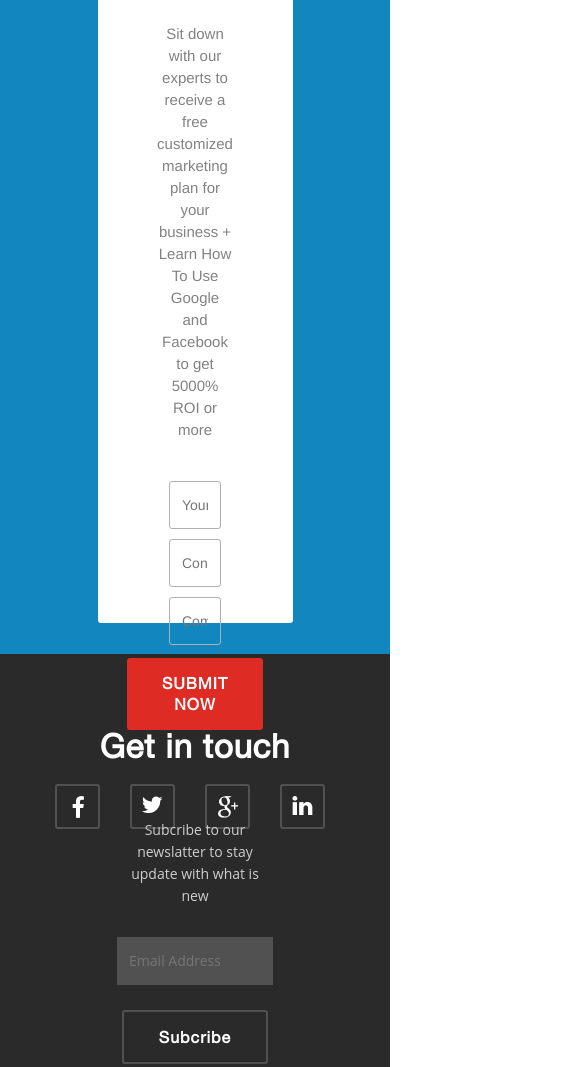
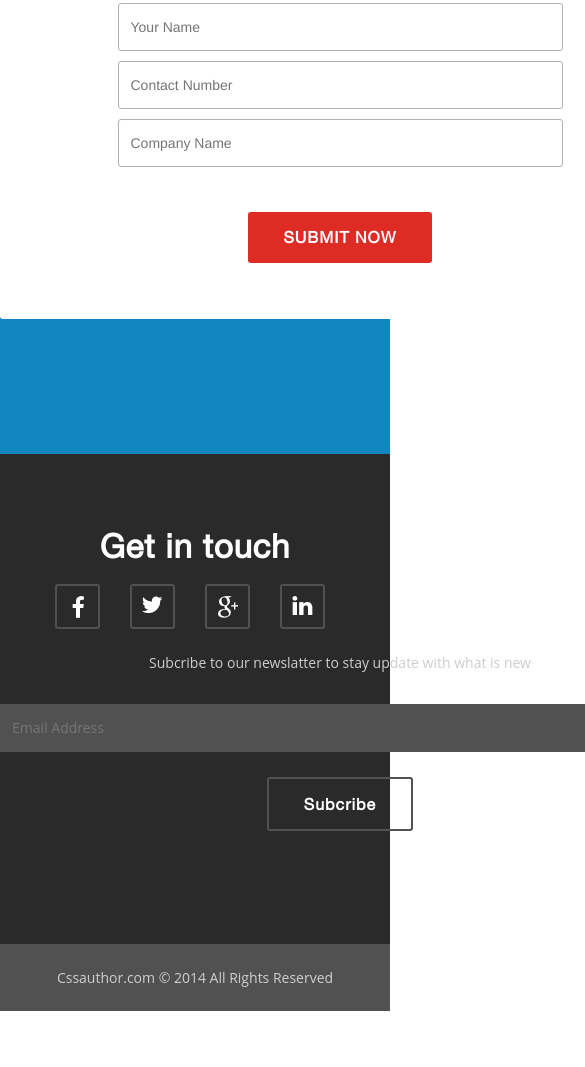
Before and after one commit to Slashxdd/Slashxdd.github.io, a plain HTML site: page index.html in a window 390 px wide. Shown: the part 2816-3883 px from the top of the page, 585 px wide, since content can reach past the window. After the commit the page ends 3827 px from the top, so only its background shows below. Drawn offline with Linux system fonts and the light colour scheme.

Commit message:
Add files via upload

```diff
--- a/main.css
+++ b/main.css
@@ -168,7 +168,7 @@ footer {
 }
 
 .order {
-    width: 50%;
+    width: 680px;
     height: 100%;
     display: -webkit-box;
     display: -ms-flexbox;
@@ -264,7 +264,7 @@ footer {
 }
 
 .order-form input {
-    width: 80%;
+    width: 445px;
     -webkit-appearance: none;
     margin-bottom: 10px;
     border: 0;
@@ -297,7 +297,7 @@ footer {
     cursor: pointer;
     -webkit-transition: all .5s ease;
     transition: all .5s ease;
-    margin-top: 5%;
+    margin-top: 35px;
 }
 
 .button:hover {
@@ -376,7 +376,7 @@ footer {
 }
 
 .subcribe {
-    width: 40%;
+    width: 680px;
     margin: 0 auto;
     text-align: center;
     margin-top: -100px;
@@ -498,12 +498,4 @@ footer {
     .red {
         height: 2400px;
     }
-
-    .blue {
-        height: 1070px;
-    }
-
-    .order-form {
-        height: 650px;
-    }
 }
```
